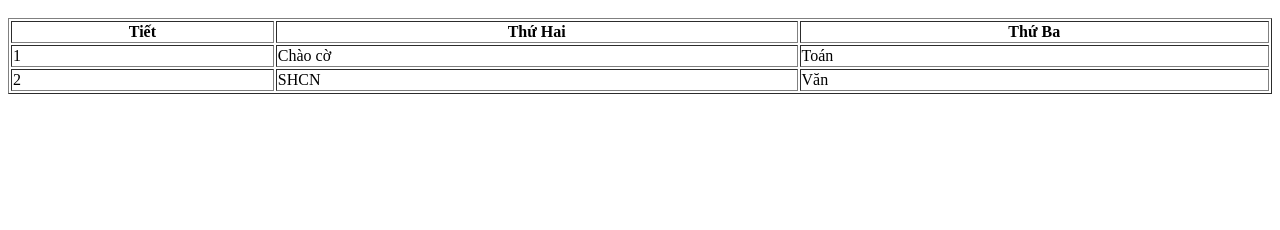
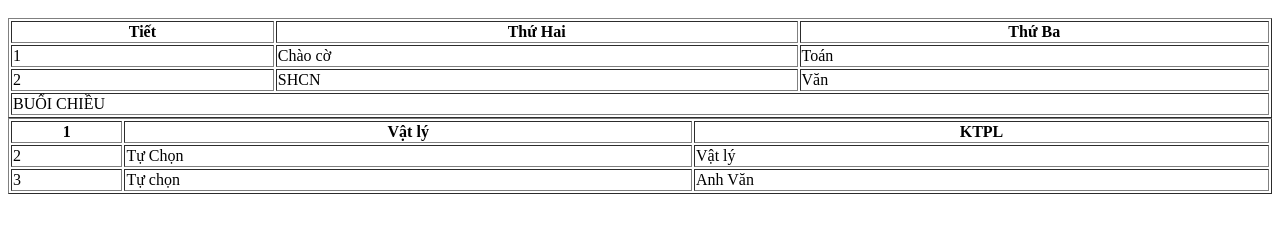
Before and after one commit to vynguyen1302nvq-eng/Phuong-Vy-hereeee, a plain HTML site: page index.html in a window 1280 px wide. Shown: the part 48-278 px from the top of the page. Drawn offline with Linux system fonts and the light colour scheme.

Commit message:
Update index.html

```diff
--- a/index.html
+++ b/index.html
@@ -10,10 +10,24 @@
       </tr>
       <tr>
         <td>1</td> <td>Chào cờ</td> <td>Toán</td>
-        </tr>
+      </tr>
       <tr>
           <td>2</td> <td>SHCN</td> <td>Văn</td>
       </tr>
+      <tr>
+        <td colspan="3"> BUỔI CHIỀU</td>
+      </tr>
+      <table border="1" width="100%">
+      <tr>
+        <th>1</th> <th>Vật lý</th> <th>KTPL</th>
+      </tr>
+      <tr>
+        <td>2</td> <td>Tự Chọn</td> <td>Vật lý</td>
+      </tr>
+      <tr>
+          <td>3</td> <td>Tự chọn</td> <td>Anh Văn</td>
+      </tr>
+
     </table>
   </body>
 </html>
```
